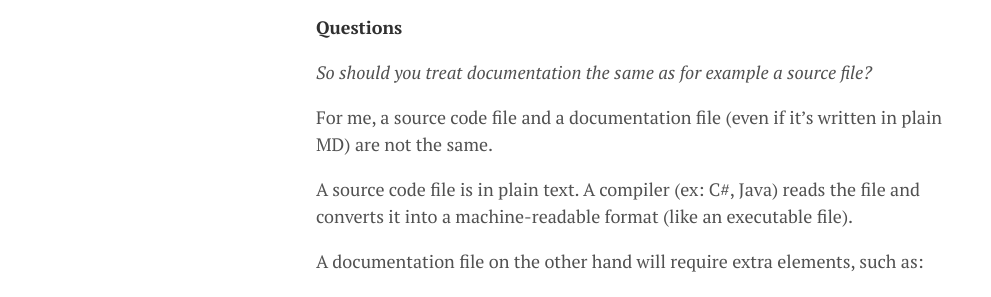
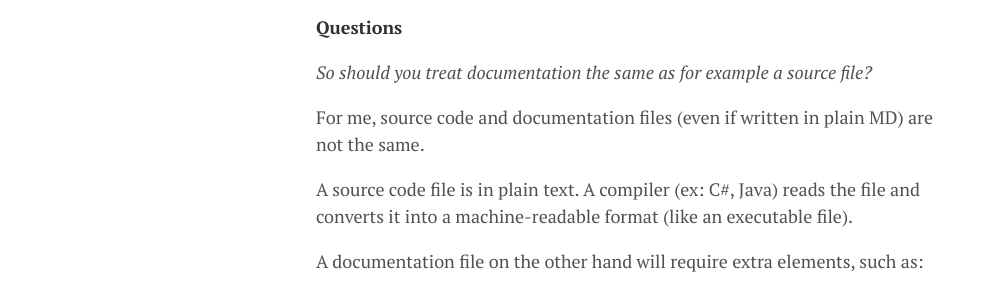
Before and after one commit to lgeurts/lgeurts.github.io, a Jekyll site: the page built from _posts/2020-08-21-docs-as-code.md, in a window 1280 px wide. Shown: the part 609-906 px from the top of the page, without its empty margins (0-991 px from the left). Built offline with Jekyll 4.4.1, drawn with Linux system fonts in a browser that asks for light colours; nearby versions of some CDN libraries.

Commit message:
Update 2020-08-21-docs-as-code.md

```diff
--- a/_posts/2020-08-21-docs-as-code.md
+++ b/_posts/2020-08-21-docs-as-code.md
@@ -23,7 +23,7 @@ tags: [ Technical Writing ]
 
 *So should you treat documentation the same as for example a source file?*
 
-For me, a source code file and a documentation file (even if it’s written in plain MD) are not the same.
+For me, source code and documentation files (even if written in plain MD) are not the same.
 
 A source code file is in plain text. A compiler (ex: C#, Java) reads the file and converts it into a machine-readable format (like an executable file).
 
```
